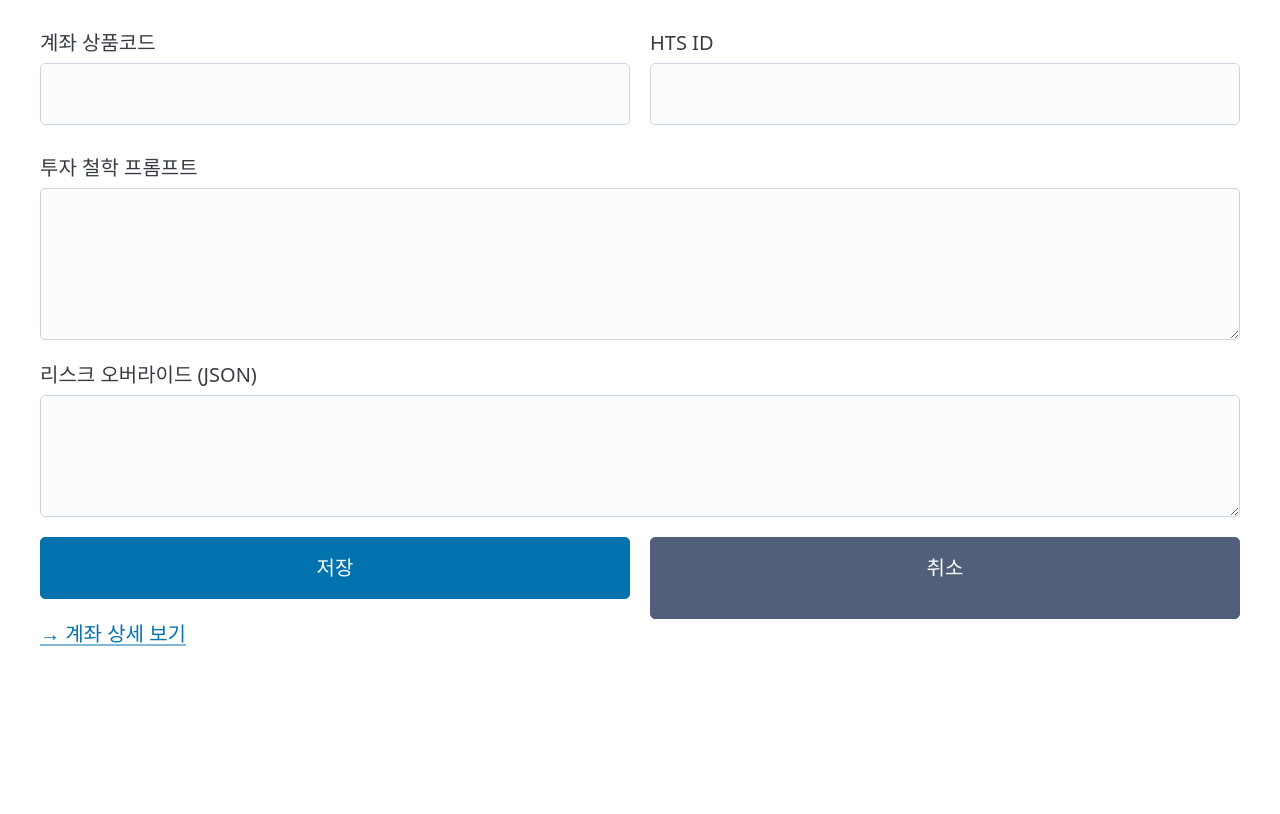
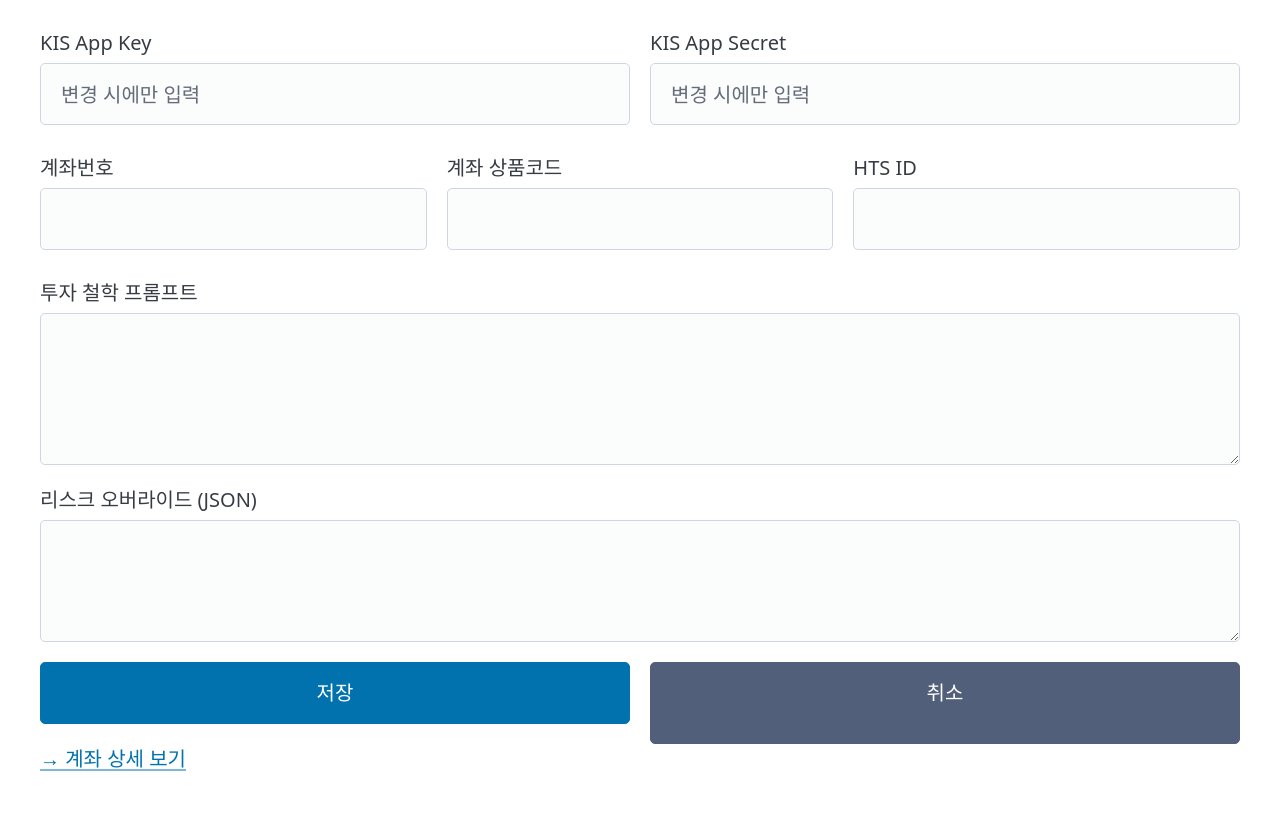
Before and after one commit to junohpark221/stock-trading-agent, a Python web app: template src/templates/account_edit.html in a window 1280 px wide. Shown: the part 372-1186 px from the top of the page. Before the commit the page ends 1018 px from the top, so only its background shows below. Run offline with Jinja, Linux system fonts and the light colour scheme; the template is opened without the code that fills it, so the values that code supplies are empty; some libraries are stand-ins or nearby versions.

Commit message:
Fix account edit form missing KIS credential update fields
The account edit handler and template had no way to update App Key/Secret
after initial creation, causing credential rotation or encryption key
changes to require account deletion and recreation.

Co-Authored-By: Claude Opus 4.6 (1M context) <noreply@anthropic.com>

```diff
--- a/src/templates/account_edit.html
+++ b/src/templates/account_edit.html
@@ -40,6 +40,21 @@
 
     <div class="grid">
         <label>
+            KIS App Key
+            <input type="password" name="kis_app_key" placeholder="변경 시에만 입력">
+        </label>
+        <label>
+            KIS App Secret
+            <input type="password" name="kis_app_secret" placeholder="변경 시에만 입력">
+        </label>
+    </div>
+
+    <div class="grid">
+        <label>
+            계좌번호
+            <input type="text" name="kis_account_no" value="{{ account.kis_account_no }}" maxlength="20">
+        </label>
+        <label>
             계좌 상품코드
             <input type="text" name="kis_account_prod" value="{{ account.kis_account_prod }}" maxlength="5">
         </label>
```
Also changed, not shown: src/api/routes/admin_web.py (+16 -0 lines).
